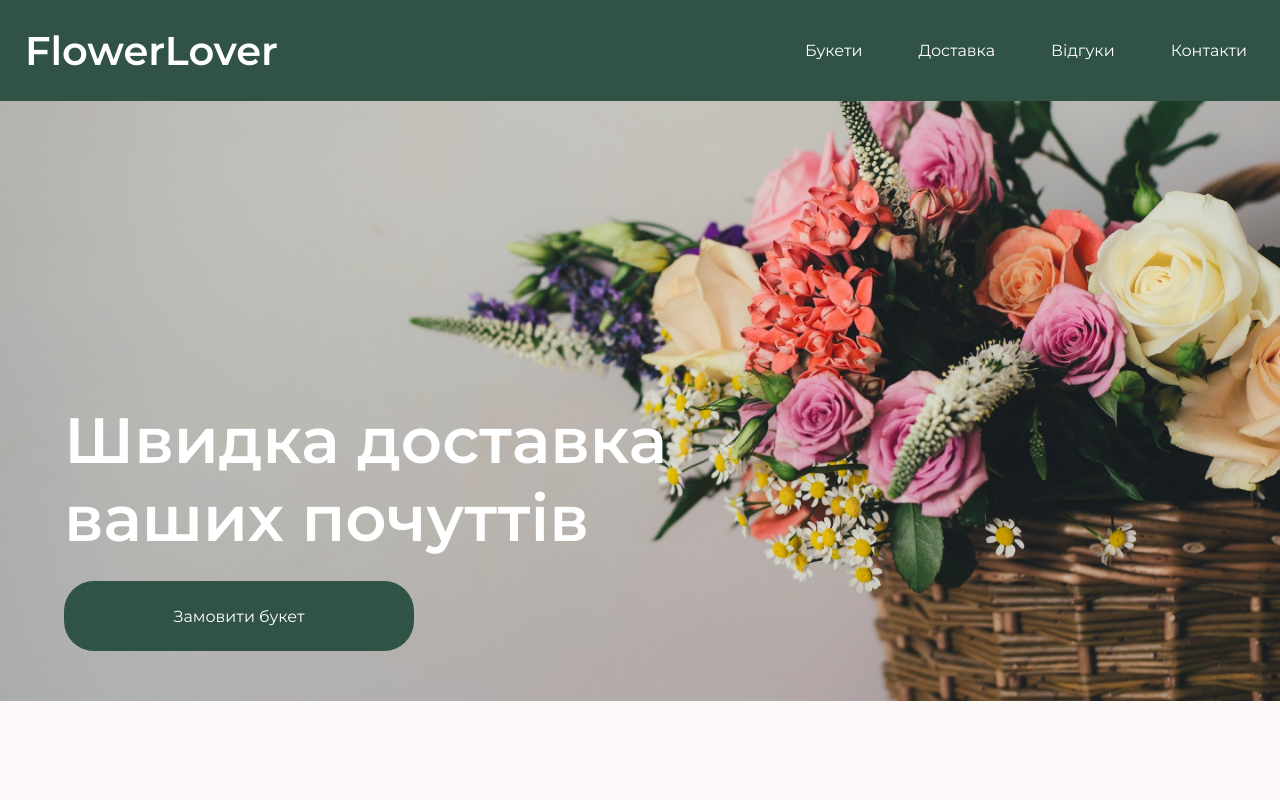
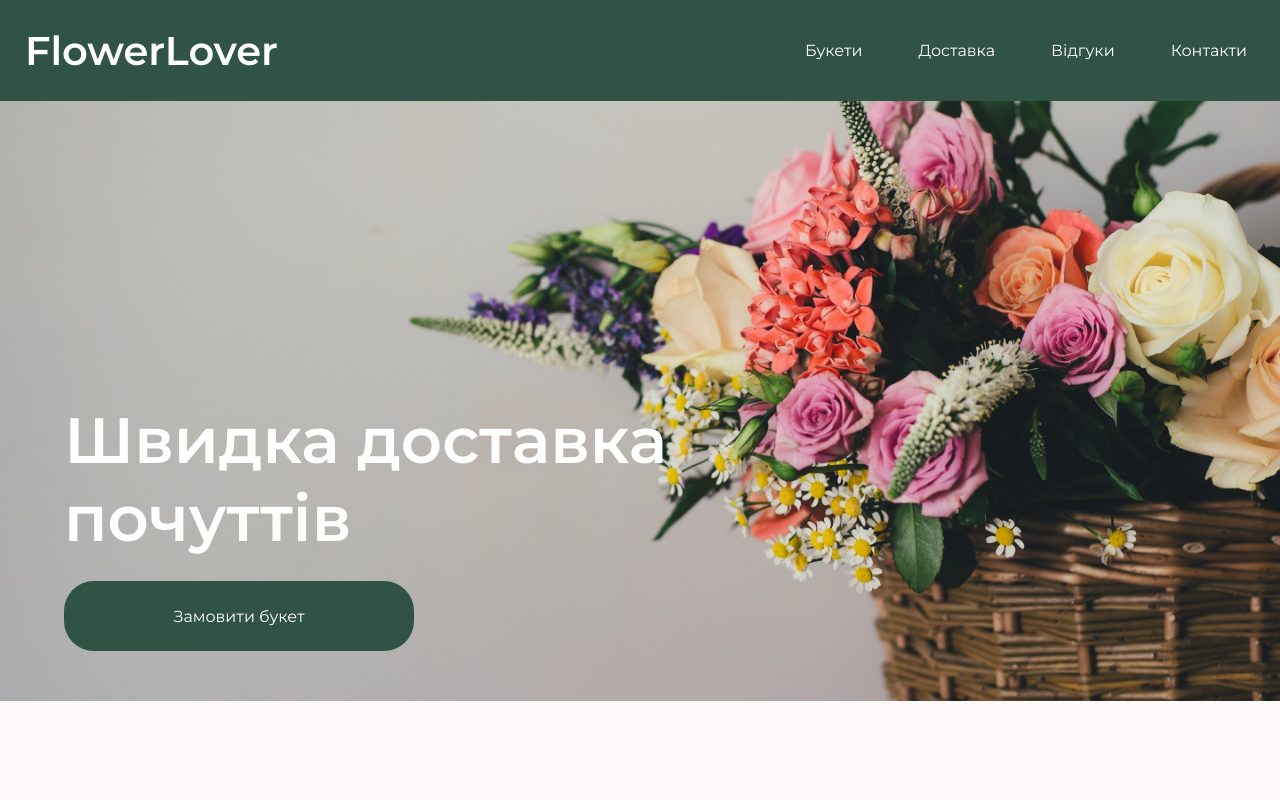
Before and after one commit to Metaldetect/FlowerShop, a React (Create React App) app: page / in a window 1280 px wide. Shown: the top 800 px of the page. Built offline with nearby package versions, Linux system fonts and the light colour scheme.

Commit message:
Update Main.jsx

```diff
--- a/src/Components/Main/Main.jsx
+++ b/src/Components/Main/Main.jsx
@@ -16,7 +16,7 @@ function Main() {
 
   return (
     <MainContainer>
-      <Title>Швидка доставка ваших почуттів</Title>
+      <Title>Швидка доставка почуттів</Title>
       <Button onClick={openModal} />
       {isModalOpen && <Modal onClose={closeModal} />}
     </MainContainer>
```
